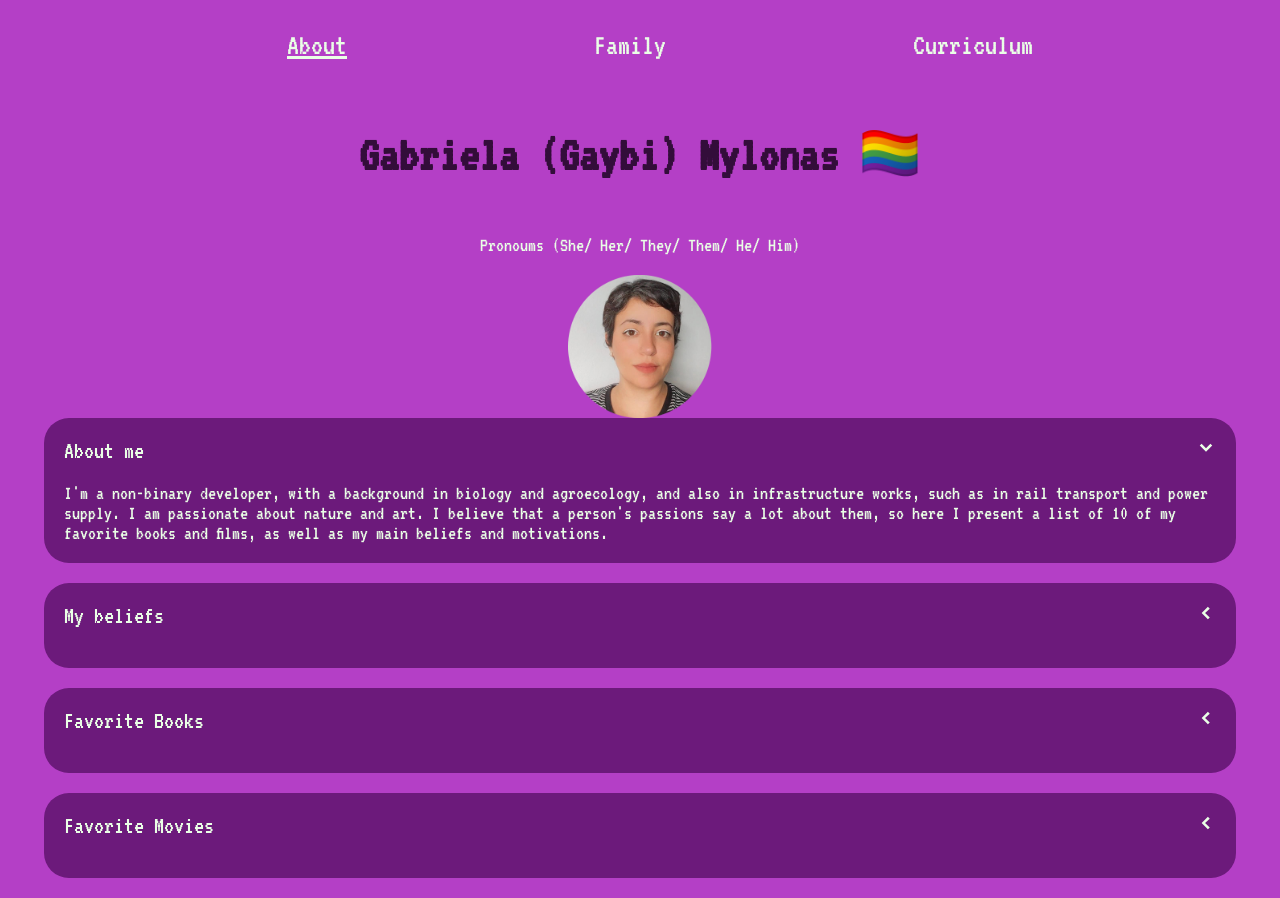
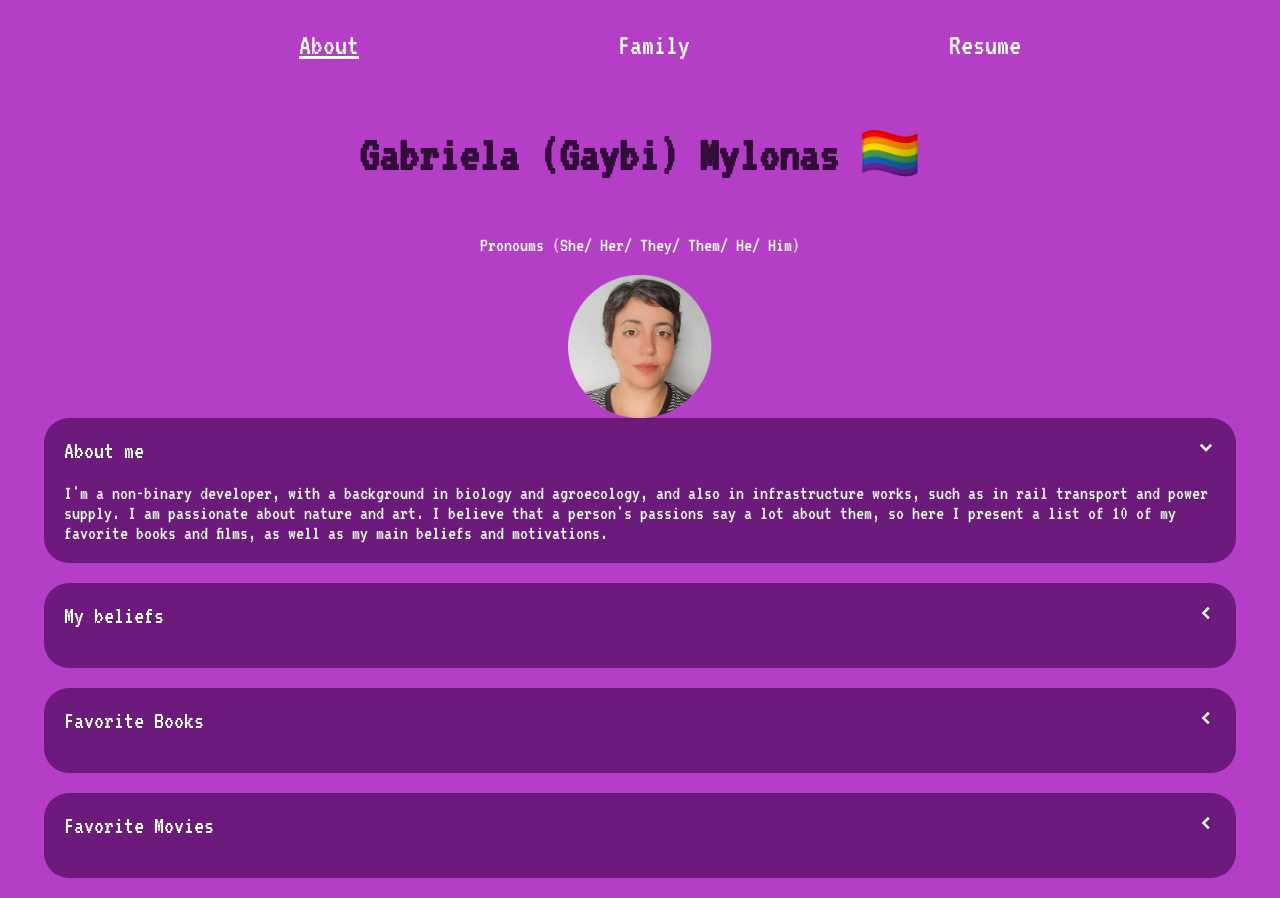
Before and after one commit to gabrielamylonas/Personal-project, a React (Create React App) app: page / in a window 1280 px wide. Built offline with nearby package versions, Linux system fonts and the light colour scheme.

Commit message:
Add files via upload

```diff
--- a/src/components/NavBar.js
+++ b/src/components/NavBar.js
@@ -6,7 +6,7 @@ function NavBar() {
       <ul>
         <CustomLink to="/">About</CustomLink>
         <CustomLink to="/family">Family</CustomLink>
-        <CustomLink to="/curriculum">Curriculum</CustomLink>
+        <CustomLink to="/resume">Resume</CustomLink>
       </ul>
     </nav>
   );
```
